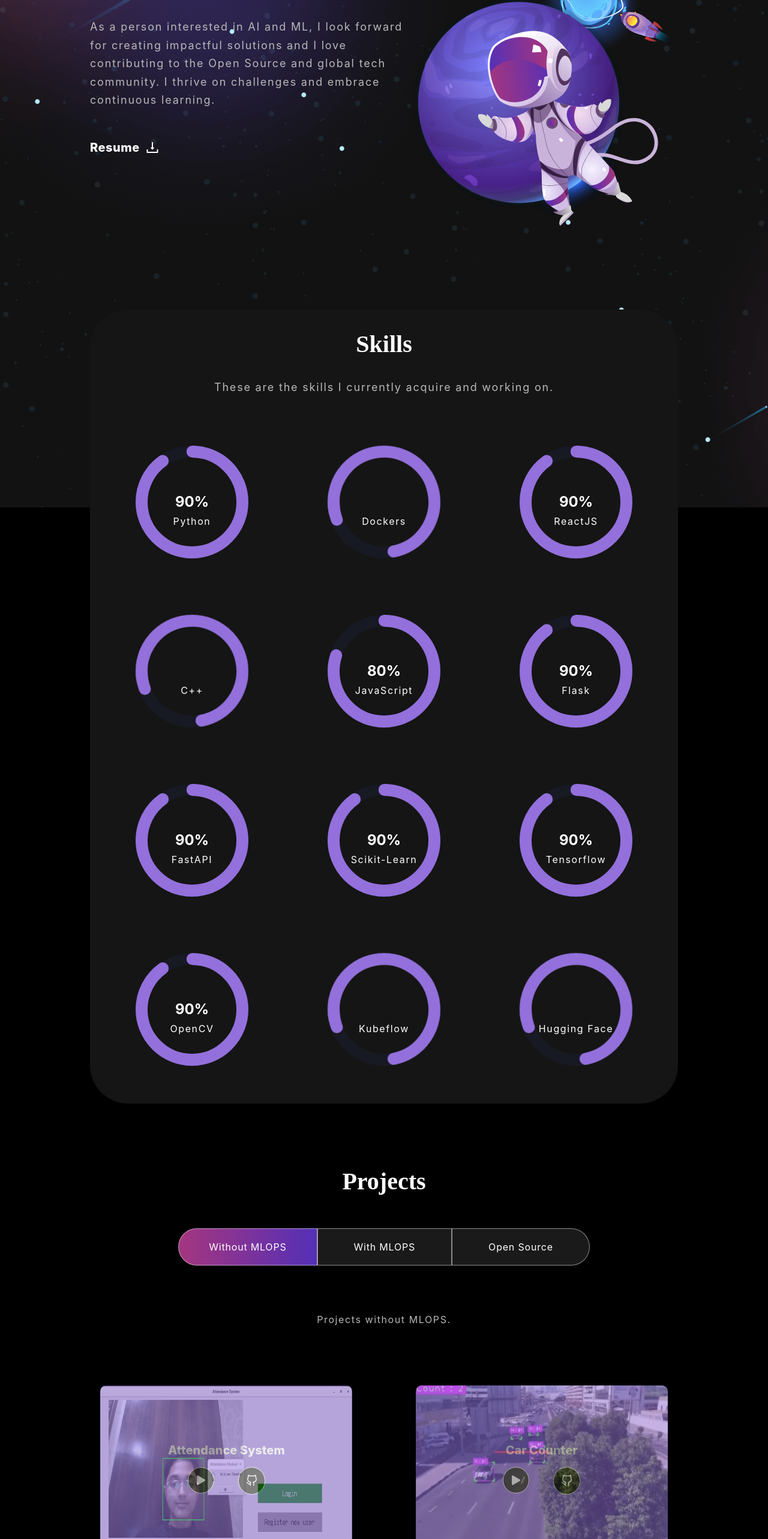
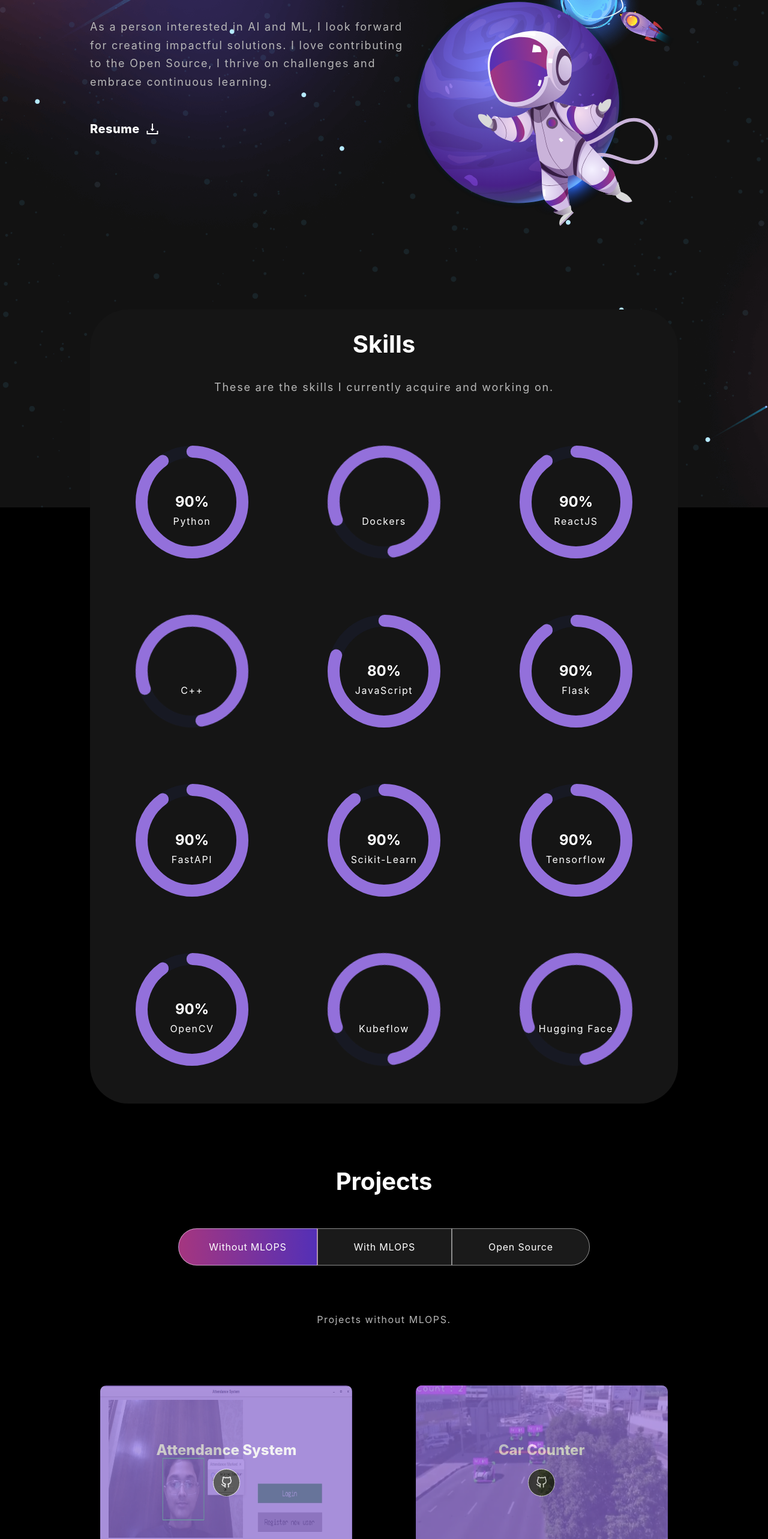
Before and after one commit to sanskarmodi8/sanskarmodi8.github.io, a React (Create React App) app: page / in a window 1280 px wide. Shown: the part 234-2800 px from the top of the page at 60% size. Built offline with nearby package versions, Linux system fonts and the light colour scheme.

Commit message:
updated portfolio project links

```diff
--- a/src/components/Home.jsx
+++ b/src/components/Home.jsx
@@ -162,7 +162,7 @@ const Home = () => {
             fontSize={['xl', '2xl', '2xl', '5xl']}
             fontWeight={'extrabold'}
             color={'white'}
-            fontFamily={'cursive'}
+            fontFamily={"heading"}
             display={'flex'}
             w={'fit-content'}
             h={'fit-content'}
@@ -192,8 +192,8 @@ const Home = () => {
             alignSelf={'flex-start'}
             lineHeight={['1.3em', '1.5em', '1.5em', '1.7em']}
           >
-            As a person interested in AI and ML, I look forward for creating impactful solutions and
-            I love contributing to the Open Source and global tech community. I thrive on challenges
+            As a person interested in AI and ML, I look forward for creating impactful solutions.
+            I love contributing to the Open Source, I thrive on challenges
             and embrace continuous learning.
           </Box>
           <Box
@@ -268,7 +268,7 @@ const Home = () => {
           color={'white'}
           fontSize={['25px', '30px', '40px']}
           fontWeight={'bold'}
-          fontFamily={'cursive'}
+          fontFamily={'heading'}
           w={'fit-content'}
           h={'fit-content'}
           my={'20px'}
@@ -309,7 +309,7 @@ const Home = () => {
           color={'white'}
           fontSize={['25px', '30px', '40px']}
           fontWeight={'bold'}
-          fontFamily={'cursive'}
+          fontFamily={'heading'}
           w={'fit-content'}
           h={'fit-content'}
           pb={'40px'}
@@ -549,7 +549,7 @@ const Project = ({ name, url, img, repourl }) => {
           bottom={0}
           left={0}
           right={0}
-          opacity={0.5}
+          opacity={0.7}
           transition={'0.3s ease-in-out'}
           justifyContent={'center'}
           alignItems={'center'}
@@ -557,9 +557,10 @@ const Project = ({ name, url, img, repourl }) => {
             'linear-gradient(90.21deg, mediumpurple -5.91%, mediumpurple 111.58%)'
           }
         >
-          <Text p={'5px'} fontSize={"xl"} color={'white'} as={'h2'} fontWeight={"extrabold"}>{`${name}`}</Text>
+          <Text p={'5px'} fontSize={"2xl"} color={'white'} as={'h2'} fontWeight={"extrabold"}>{`${name}`}</Text>
           <Box display={'flex'}>
-            <a href={`${url}`} target="blank">
+            {url!=="" ? (<a href={url} target="blank">
+
             <Box
               bgColor={'#282828'}
               padding={'13px'}
@@ -571,7 +572,7 @@ const Project = ({ name, url, img, repourl }) => {
             >
               <FaPlay color="white" size={'1em'} />
             </Box>
-            </a>
+          </a>) : <></>}
             <a href={`${repourl}`} target="blank">
               <Box
                 bgColor={'#282828'}
```
Lines whose indentation alone changed are shown as unchanged.
